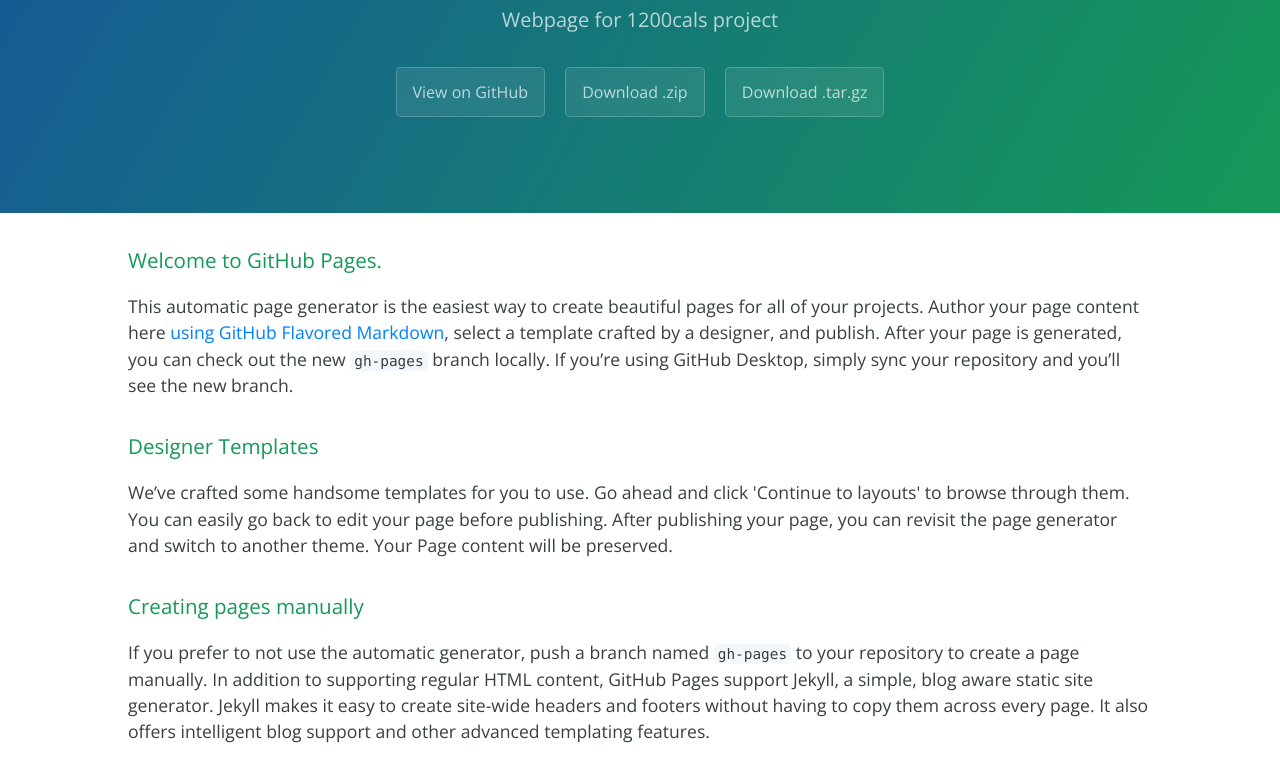
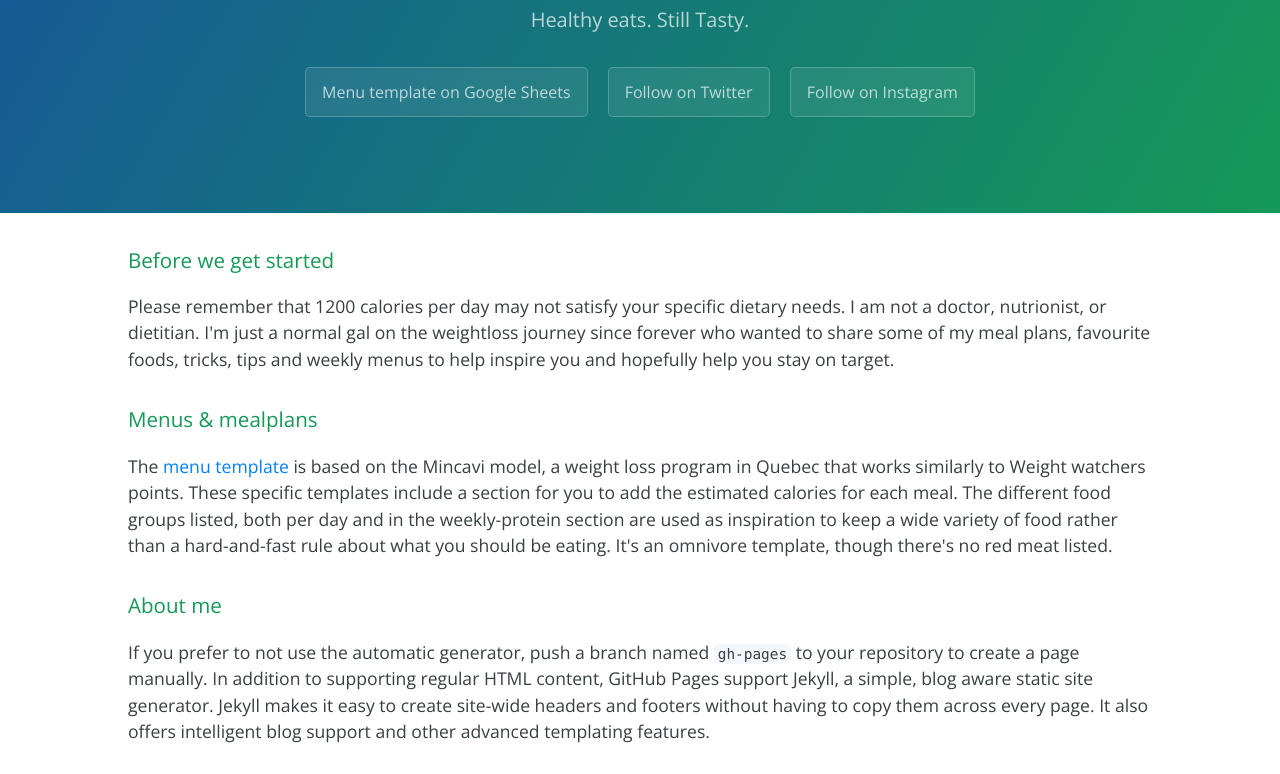
Before and after one commit to Miehrynn/1200cals, a plain HTML site: page index.html in a window 1280 px wide. Shown: the part 170-944 px from the top of the page. Drawn offline with nearby package versions, Linux system fonts and the light colour scheme.

Commit message:
Update copy and content
Updated index

```diff
--- a/index.html
+++ b/index.html
@@ -11,31 +11,30 @@
   </head>
   <body>
     <section class="page-header">
-      <h1 class="project-name">1200cals</h1>
-      <h2 class="project-tagline">Webpage for 1200cals project</h2>
-      <a href="https://github.com/Miehrynn/1200cals" class="btn">View on GitHub</a>
-      <a href="https://github.com/Miehrynn/1200cals/zipball/master" class="btn">Download .zip</a>
-      <a href="https://github.com/Miehrynn/1200cals/tarball/master" class="btn">Download .tar.gz</a>
+      <h1 class="project-name">1200 is plenty</h1>
+      <h2 class="project-tagline">Healthy eats. Still Tasty.</h2>
+      <a href="https://docs.google.com/spreadsheets/d/1HkVMGNBvAn01safbozKIawOTnaFQY-zPru6ACcVfliA/edit?usp=sharing" class="btn">Menu template on Google Sheets</a>
+      <a href="https://twitter.com/1200is_Plenty" class="btn">Follow on Twitter</a>
+      <a href="https://www.instagram.com/1200is_plenty/?hl=en" class="btn">Follow on Instagram</a>
     </section>
 
     <section class="main-content">
       <h3>
-<a id="welcome-to-github-pages" class="anchor" href="#welcome-to-github-pages" aria-hidden="true"><span aria-hidden="true" class="octicon octicon-link"></span></a>Welcome to GitHub Pages.</h3>
-
-<p>This automatic page generator is the easiest way to create beautiful pages for all of your projects. Author your page content here <a href="https://guides.github.com/features/mastering-markdown/">using GitHub Flavored Markdown</a>, select a template crafted by a designer, and publish. After your page is generated, you can check out the new <code>gh-pages</code> branch locally. If you’re using GitHub Desktop, simply sync your repository and you’ll see the new branch.</p>
+<a id="caveat-emptor" class="anchor" href="#caveat-emptor" aria-hidden="true"><span aria-hidden="true" class="octicon octicon-link"></span></a>Before we get started</h3>
+<p>Please remember that 1200 calories per day may not satisfy your specific dietary needs. I am not a doctor, nutrionist, or dietitian. I'm just a normal gal on the weightloss journey since forever who wanted to share some of my meal plans, favourite foods, tricks, tips and weekly menus to help inspire you and hopefully help you stay on target.</p>
 
 <h3>
-<a id="designer-templates" class="anchor" href="#designer-templates" aria-hidden="true"><span aria-hidden="true" class="octicon octicon-link"></span></a>Designer Templates</h3>
+<a id="designer-templates" class="anchor" href="#designer-templates" aria-hidden="true"><span aria-hidden="true" class="octicon octicon-link"></span></a>Menus &amp; mealplans</h3>
 
-<p>We’ve crafted some handsome templates for you to use. Go ahead and click 'Continue to layouts' to browse through them. You can easily go back to edit your page before publishing. After publishing your page, you can revisit the page generator and switch to another theme. Your Page content will be preserved.</p>
+<p>The <a href="https://docs.google.com/spreadsheets/d/1HkVMGNBvAn01safbozKIawOTnaFQY-zPru6ACcVfliA/edit?usp=sharing">menu template</a> is based on the Mincavi model, a weight loss program in Quebec that works similarly to Weight watchers points. These specific templates include a section for you to add the estimated calories for each meal. The different food groups listed, both per day and in the weekly-protein section are used as inspiration to keep a wide variety of food rather than a hard-and-fast rule about what you should be eating. It's an omnivore template, though there's no red meat listed.</p>
 
 <h3>
-<a id="creating-pages-manually" class="anchor" href="#creating-pages-manually" aria-hidden="true"><span aria-hidden="true" class="octicon octicon-link"></span></a>Creating pages manually</h3>
+<a id="creating-pages-manually" class="anchor" href="#creating-pages-manually" aria-hidden="true"><span aria-hidden="true" class="octicon octicon-link"></span></a>About me</h3>
 
 <p>If you prefer to not use the automatic generator, push a branch named <code>gh-pages</code> to your repository to create a page manually. In addition to supporting regular HTML content, GitHub Pages support Jekyll, a simple, blog aware static site generator. Jekyll makes it easy to create site-wide headers and footers without having to copy them across every page. It also offers intelligent blog support and other advanced templating features.</p>
 
 <h3>
-<a id="authors-and-contributors" class="anchor" href="#authors-and-contributors" aria-hidden="true"><span aria-hidden="true" class="octicon octicon-link"></span></a>Authors and Contributors</h3>
+<a id="authors-and-contributors" class="anchor" href="#authors-and-contributors" aria-hidden="true"><span aria-hidden="true" class="octicon octicon-link"></span></a>Inspired by /r/1200isplenty</h3>
 
 <p>You can @mention a GitHub username to generate a link to their profile. The resulting <code>&lt;a&gt;</code> element will link to the contributor’s GitHub Profile. For example: In 2007, Chris Wanstrath (<a href="https://github.com/defunkt" class="user-mention">@defunkt</a>), PJ Hyett (<a href="https://github.com/pjhyett" class="user-mention">@pjhyett</a>), and Tom Preston-Werner (<a href="https://github.com/mojombo" class="user-mention">@mojombo</a>) founded GitHub.</p>
 
```
